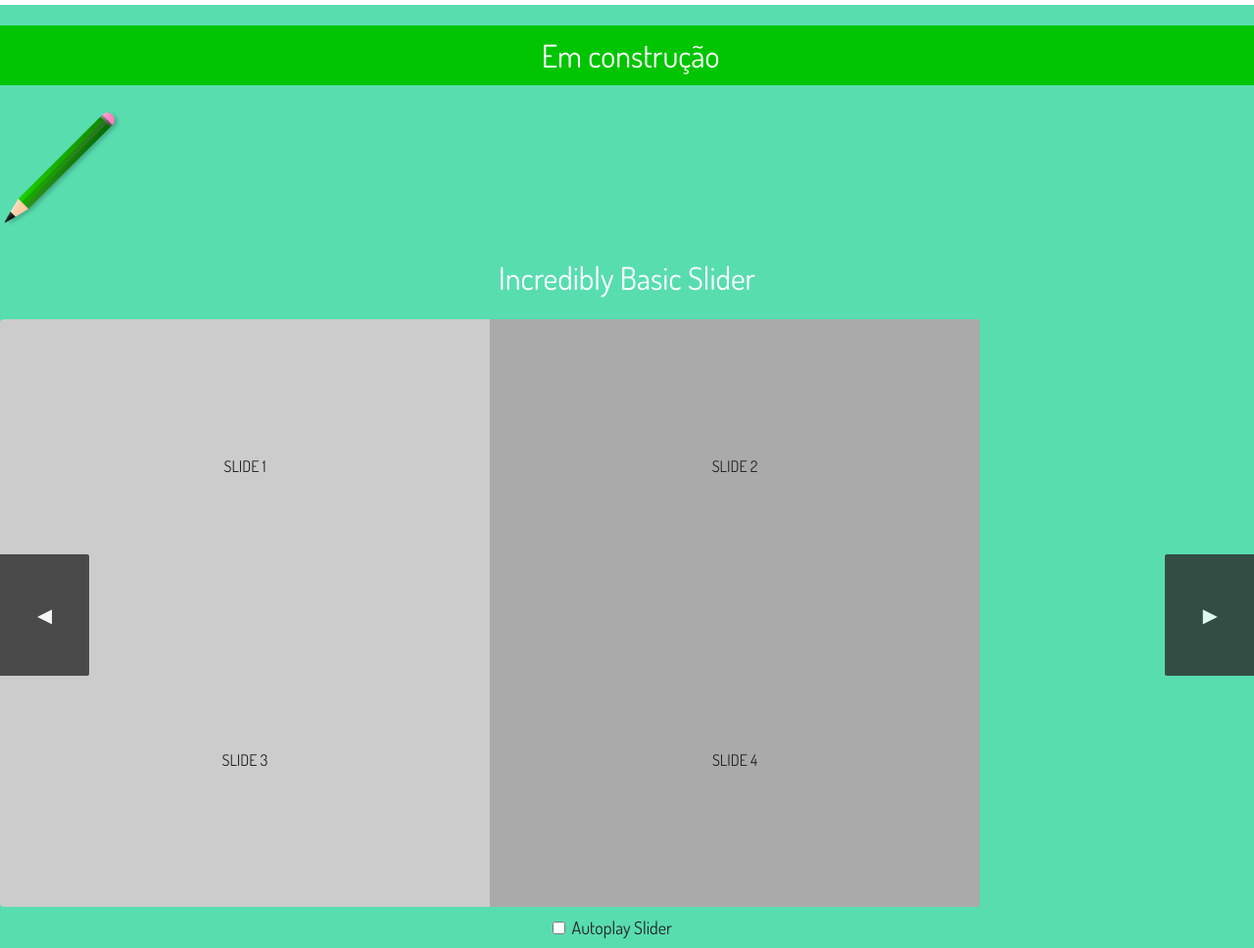
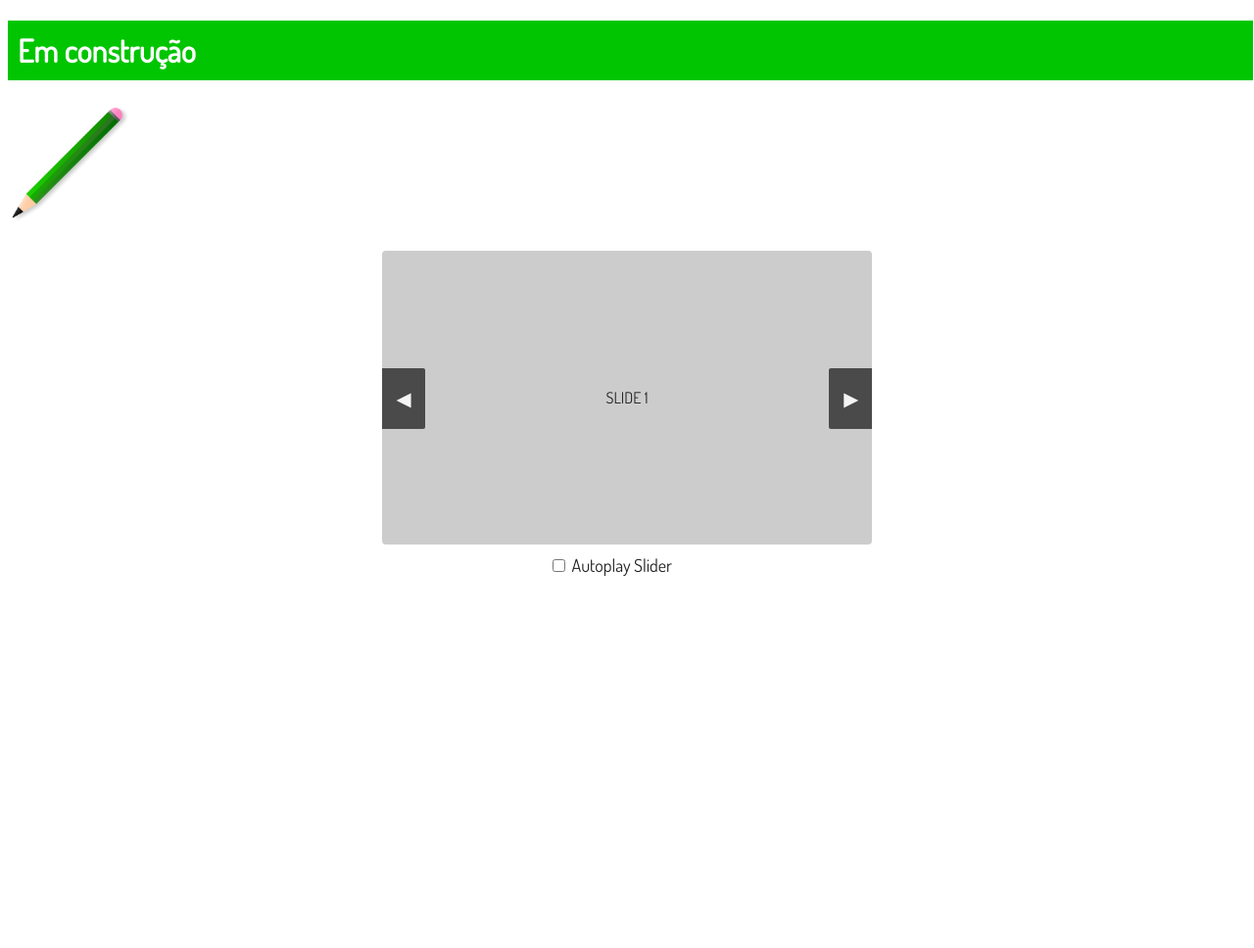
Before and after one commit to kitall/kitall.github.io, a PHP site: page / in a window 1280 px wide. Shown: the whole page at 98% size. After the commit the page ends 589 px from the top, so only its background shows below. Run offline with PHP 8.4, Linux system fonts and the light colour scheme; some libraries are stand-ins or nearby versions.

Commit message:
Add files via upload

```diff
--- a/index.html
+++ b/index.html
@@ -1,5 +1,5 @@
 <!DOCTYPE html>
-<html lang="en">
+<html lang="pt-br">
 <!--
 ErrorDocument 401
 ErrorDocument 404
@@ -13,7 +13,7 @@
 	<meta http-equiv="X-UA-Compatible" content="ie=edge">
 
 	<link rel="manifest" href="config/manifest.json">
-
+	<script type="text/javascript" src="https://ajax.googleapis.com/ajax/libs/jquery/1.11.3/jquery.min.js"></script>
 	<link rel="stylesheet" type="text/css" href="style.css">
 	<link rel="stylesheet" href="slider.css">
 
@@ -25,7 +25,6 @@
 	<h1 style=" color: white; background-color: rgb(0, 197, 0); display: block; width: 99%; padding:10px;">Em construção</h1>
 	<img src="imgs/iconKITALL.png" style=" height: 10vw;" alt="Kitall?">
 
-	<h1>Incredibly Basic Slider</h1>
 	<div id="slider">
 		<a href="#" class="control_next">▶</a>
 		<a href="#" class="control_prev">◀</a>
--- a/slider.css
+++ b/slider.css
@@ -1,24 +1,3 @@
-@import url(https://fonts.googleapis.com/css?family=Open+Sans:400,300,600);
-
-html {
-	border-top: 5px solid #fff;
-	background: #58DDAF;
-	color: #2a2a2a;
-}
-
-html,
-body {
-	margin: 0;
-	padding: 0;
-	font-family: 'Open Sans';
-}
-
-h1 {
-	color: #fff;
-	text-align: center;
-	font-weight: 300;
-}
-
 #slider {
 	position: relative;
 	overflow: hidden;
```
